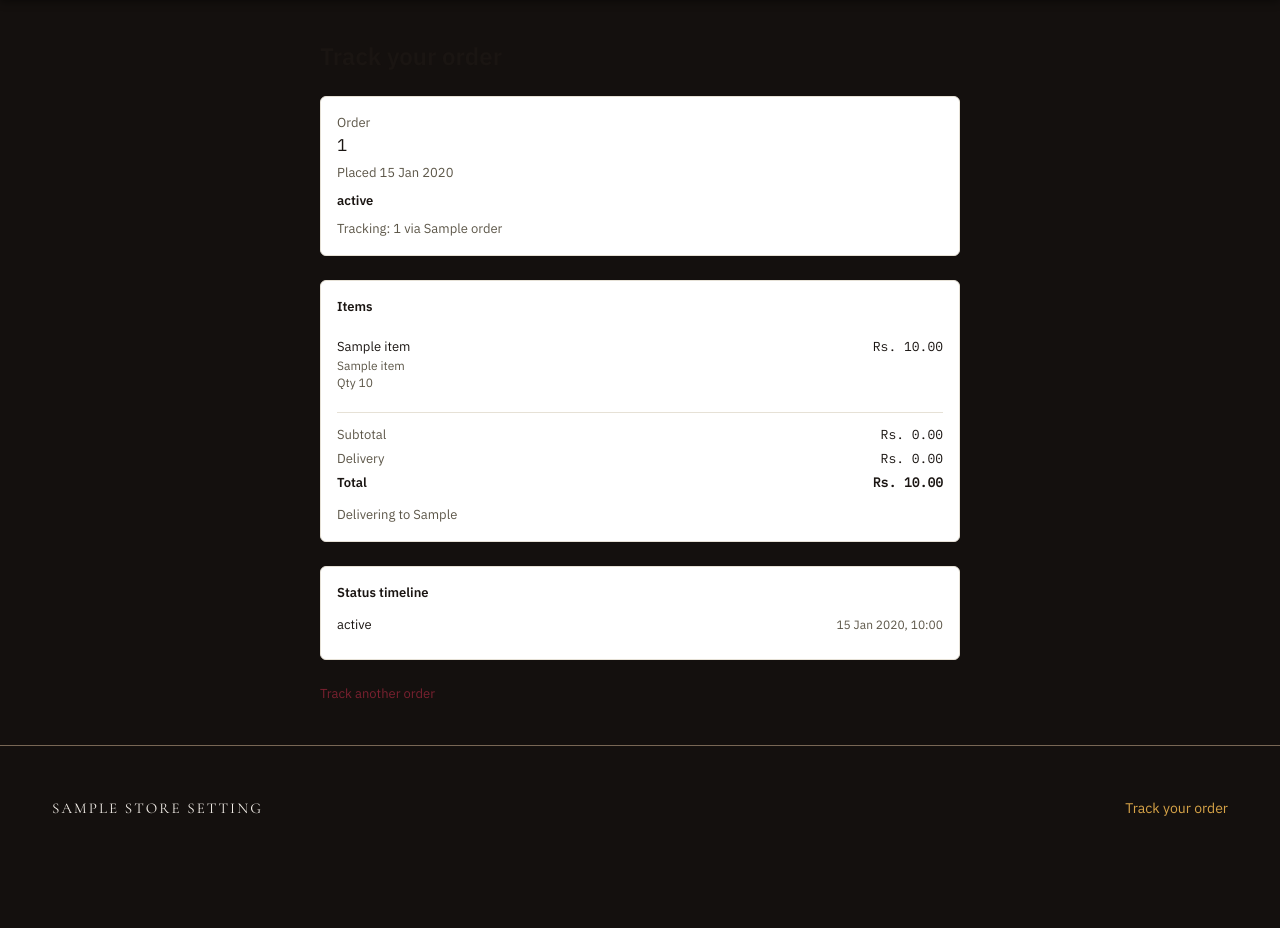
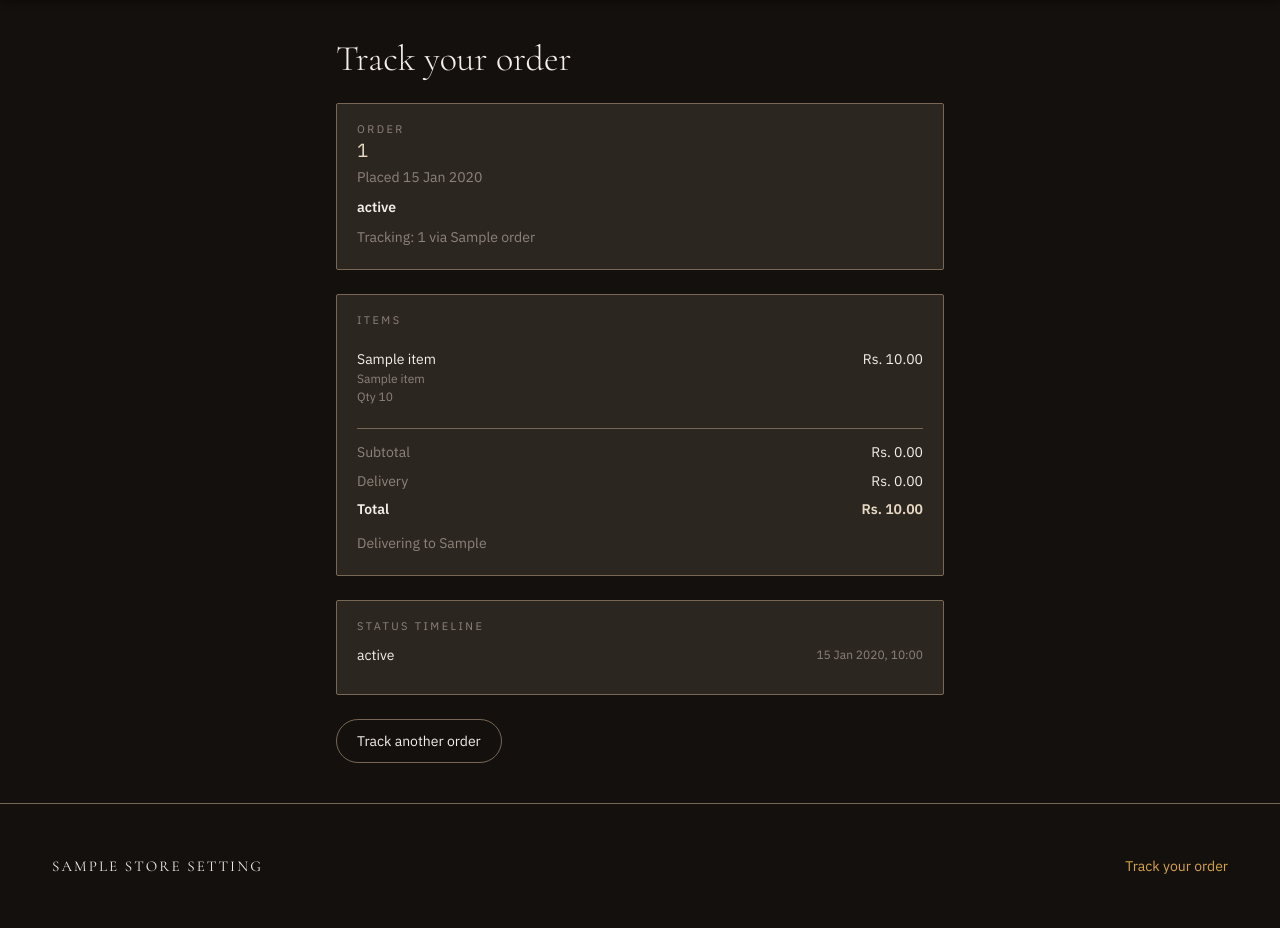
Before and after one commit to Huzaifa0223/scent-and-style-website, a Django app: template templates/orders/order_tracking.html in a window 1280 px wide. Shown: the part 69-997 px from the top of the page. Before the commit the page ends 885 px from the top, so only its background shows below. Run offline with Django 5.2, Linux system fonts and the light colour scheme; the template is opened without the code that fills it: most values are stand-ins (such as "Sample title", 1, 10 or a date in 2020); style sheets or scripts are compiled from the project's sources.

Commit message:
feat(storefront): redesign checkout, order confirmation, and tracking pages
Restyle checkout, order confirmation, and order tracking to the sf- dark
editorial token system, matching Home/Listing/PDP. Adds a
StorefrontStyledFieldMixin (core/forms.py) so CheckoutForm and
OrderTrackingForm render against sf- tokens instead of the portal's
light admin field styling, without touching the shared FIELD_CSS the
portal still relies on.

Also converts the cart drawer's and order-tracking page's primary
controls to fully rounded (pill) buttons — the quantity stepper,
Remove, Clear cart, Checkout, Track order, and Track another order —
per explicit feedback that these read as plain text, not buttons.

Co-Authored-By: Claude Sonnet 5 <noreply@anthropic.com>

```diff
--- a/orders/forms.py
+++ b/orders/forms.py
@@ -12,11 +12,11 @@ from typing import Any
 
 from django import forms
 
-from core.forms import AriaDescribedByMixin, StyledFieldMixin
+from core.forms import AriaDescribedByMixin, StorefrontStyledFieldMixin
 from core.phone import normalize_pk_mobile
 
 
-class CheckoutForm(AriaDescribedByMixin, StyledFieldMixin, forms.Form):
+class CheckoutForm(AriaDescribedByMixin, StorefrontStyledFieldMixin, forms.Form):
     name = forms.CharField(max_length=200)
     mobile_number = forms.CharField(max_length=20, label="Mobile number")
     same_as_mobile = forms.BooleanField(required=False, initial=True, label="Same as mobile")
@@ -55,7 +55,7 @@ class CheckoutForm(AriaDescribedByMixin, StyledFieldMixin, forms.Form):
         return cleaned_data
 
 
-class OrderTrackingForm(AriaDescribedByMixin, StyledFieldMixin, forms.Form):
+class OrderTrackingForm(AriaDescribedByMixin, StorefrontStyledFieldMixin, forms.Form):
     """Public order lookup (§25). Deliberately no ``clean_mobile_number``
     validation here — a malformed phone must fail the same generic way an
     order-not-found or a wrong-phone lookup does (``orders.tracking.
--- a/templates/cart/_drawer_content.html
+++ b/templates/cart/_drawer_content.html
@@ -38,14 +38,14 @@ this fragment is always swapped inside of — never rendered standalone.
     </div>
     <a
       href="{% url 'orders:checkout' %}"
-      class="min-h-sf-ctrl mt-4 flex w-full items-center justify-center rounded-sf bg-sf-brass px-3 text-center text-sf-caption font-semibold uppercase tracking-[0.1em] text-sf-fg-onbrass transition-colors duration-200 hover:bg-sf-brass-press focus:outline-none focus-visible:ring-2 focus-visible:ring-sf-brass focus-visible:ring-offset-2 focus-visible:ring-offset-sf-ink"
+      class="min-h-sf-ctrl mt-4 flex w-full items-center justify-center rounded-full bg-sf-brass px-3 text-center text-sf-caption font-semibold uppercase tracking-[0.1em] text-sf-fg-onbrass transition-colors duration-200 hover:bg-sf-brass-press focus:outline-none focus-visible:ring-2 focus-visible:ring-sf-brass focus-visible:ring-offset-2 focus-visible:ring-offset-sf-ink"
     >Checkout</a>
     <button
       type="button"
       hx-post="{% url 'cart:clear' %}"
       hx-target="#cart-drawer-content"
       hx-swap="innerHTML"
-      class="min-h-sf-tap mt-2 w-full rounded-sf text-sf-caption uppercase tracking-[0.1em] text-sf-fg-dim hover:text-sf-fg focus:outline-none focus-visible:ring-2 focus-visible:ring-sf-brass"
+      class="min-h-sf-tap mt-2 w-full rounded-full border border-sf-line text-sf-caption uppercase tracking-[0.1em] text-sf-fg-dim hover:border-sf-danger hover:text-sf-danger focus:outline-none focus-visible:ring-2 focus-visible:ring-sf-brass"
     >Clear cart</button>
   </div>
 {% else %}
--- a/templates/cart/_line_item.html
+++ b/templates/cart/_line_item.html
@@ -15,14 +15,14 @@ unavailable_reason, line_total, needs_attention).
     {% if line.unavailable_reason %}
       <p class="mt-1 text-sf-caption font-medium text-sf-danger">{{ line.unavailable_reason }}</p>
     {% endif %}
-    <div class="mt-3 flex items-center gap-1 rounded-sf border border-sf-line" style="width: fit-content;">
+    <div class="mt-3 flex items-center gap-2">
       <button
         type="button"
         hx-post="{% url 'cart:decrement' line.item.pk %}"
         hx-target="#cart-drawer-content"
         hx-swap="innerHTML"
         aria-label="Decrease quantity"
-        class="flex h-8 w-8 items-center justify-center text-sf-fg hover:text-sf-brass focus:outline-none focus-visible:ring-2 focus-visible:ring-sf-brass"
+        class="flex h-8 w-8 items-center justify-center rounded-full border border-sf-line text-sf-fg hover:border-sf-brass hover:text-sf-brass focus:outline-none focus-visible:ring-2 focus-visible:ring-sf-brass"
       >&minus;</button>
       <span class="w-6 text-center text-sf-sm text-sf-fg">{{ line.item.quantity }}</span>
       <button
@@ -32,7 +32,7 @@ unavailable_reason, line_total, needs_attention).
         hx-swap="innerHTML"
         aria-label="Increase quantity"
         {% if not line.variant or not line.variant.is_active %}disabled{% endif %}
-        class="flex h-8 w-8 items-center justify-center text-sf-fg hover:text-sf-brass disabled:cursor-not-allowed disabled:opacity-50 focus:outline-none focus-visible:ring-2 focus-visible:ring-sf-brass"
+        class="flex h-8 w-8 items-center justify-center rounded-full border border-sf-line text-sf-fg hover:border-sf-brass hover:text-sf-brass disabled:cursor-not-allowed disabled:opacity-50 focus:outline-none focus-visible:ring-2 focus-visible:ring-sf-brass"
       >+</button>
     </div>
     <button
@@ -40,7 +40,7 @@ unavailable_reason, line_total, needs_attention).
       hx-post="{% url 'cart:remove' line.item.pk %}"
       hx-target="#cart-drawer-content"
       hx-swap="innerHTML"
-      class="mt-2 text-sf-caption font-medium text-sf-fg-dim hover:text-sf-danger"
+      class="mt-2 inline-flex h-8 items-center rounded-full border border-sf-line px-3 text-sf-caption font-medium text-sf-fg-dim hover:border-sf-danger hover:text-sf-danger focus:outline-none focus-visible:ring-2 focus-visible:ring-sf-brass"
     >Remove</button>
   </div>
   <p class="shrink-0 text-sf-sm text-sf-cream">{{ line.line_total|money }}</p>
--- a/templates/orders/order_tracking.html
+++ b/templates/orders/order_tracking.html
@@ -4,116 +4,122 @@
 {% block title %}Track your order — {{ store_settings.name }}{% endblock %}
 
 {% block content %}
-  <div class="mx-auto max-w-2xl px-4 py-10">
-    <h1 class="text-2xl font-semibold text-ink">Track your order</h1>
+  <div class="mx-auto max-w-2xl px-4 py-10 sm:px-8">
+    <h1 class="font-display text-sf-d-lg font-light text-sf-fg">Track your order</h1>
 
     {% if order %}
-      <div class="mt-6 rounded border border-border-subtle bg-surface p-4">
-        <p class="text-sm text-text-muted">Order</p>
-        <p class="font-mono text-lg text-ink">{{ order.order_number }}</p>
-        <p class="mt-1 text-sm text-text-muted">Placed {{ order.created_at|date:"d M Y" }}</p>
-        <p class="mt-2 text-sm font-semibold text-ink">{{ order.get_status_display }}</p>
+      <div class="mt-6 rounded-sf border border-sf-line bg-sf-surface p-5">
+        <p class="text-sf-eyebrow uppercase text-sf-fg-dim">Order</p>
+        <p class="mt-1 text-sf-d-sm text-sf-cream">{{ order.order_number }}</p>
+        <p class="mt-1 text-sf-sm text-sf-fg-dim">Placed {{ order.created_at|date:"d M Y" }}</p>
+        <p class="mt-2 text-sf-sm font-semibold text-sf-fg">{{ order.get_status_display }}</p>
         {% if order.tracking_number %}
-          <p class="mt-2 text-sm text-text-muted">
+          <p class="mt-2 text-sf-sm text-sf-fg-dim">
             Tracking: {{ order.tracking_number }}{% if order.courier_name %} via {{ order.courier_name }}{% endif %}
           </p>
         {% endif %}
       </div>
 
-      <div class="mt-6 rounded border border-border-subtle bg-surface p-4">
-        <h2 class="text-sm font-semibold text-ink">Items</h2>
-        <ul class="mt-3 divide-y divide-border-subtle text-sm">
+      <div class="mt-6 rounded-sf border border-sf-line bg-sf-surface p-5">
+        <h2 class="text-sf-eyebrow uppercase text-sf-fg-dim">Items</h2>
+        <ul class="mt-3 divide-y divide-sf-line text-sf-sm">
           {% for item in order.items.all %}
-            <li class="flex items-start justify-between gap-3 py-2">
-              <span class="text-ink">
+            <li class="flex items-start justify-between gap-3 py-2.5">
+              <span class="text-sf-fg">
                 {{ item.product_name }}
                 {% if item.variant_label != item.sku %}
-                  <span class="block text-xs text-text-muted">{{ item.variant_label }}</span>
+                  <span class="block text-sf-caption text-sf-fg-dim">{{ item.variant_label }}</span>
                 {% endif %}
-                <span class="block text-xs text-text-muted">Qty {{ item.quantity }}</span>
+                <span class="block text-sf-caption text-sf-fg-dim">Qty {{ item.quantity }}</span>
               </span>
-              <span class="shrink-0 font-mono text-ink">{{ item.line_total|money }}</span>
+              <span class="shrink-0 text-sf-fg">{{ item.line_total|money }}</span>
             </li>
           {% endfor %}
         </ul>
-        <div class="mt-3 space-y-1 border-t border-border-subtle pt-3 text-sm">
+        <div class="mt-3 space-y-1.5 border-t border-sf-line pt-3 text-sf-sm">
           <div class="flex items-center justify-between">
-            <span class="text-text-muted">Subtotal</span>
-            <span class="font-mono text-ink">{{ order.subtotal|money }}</span>
+            <span class="text-sf-fg-dim">Subtotal</span>
+            <span class="text-sf-fg">{{ order.subtotal|money }}</span>
           </div>
           <div class="flex items-center justify-between">
-            <span class="text-text-muted">Delivery</span>
-            <span class="font-mono text-ink">{{ order.delivery_charge|money }}</span>
+            <span class="text-sf-fg-dim">Delivery</span>
+            <span class="text-sf-fg">{{ order.delivery_charge|money }}</span>
           </div>
           <div class="flex items-center justify-between font-semibold">
-            <span class="text-ink">Total</span>
-            <span class="font-mono text-ink">{{ order.total|money }}</span>
+            <span class="text-sf-fg">Total</span>
+            <span class="text-sf-cream">{{ order.total|money }}</span>
           </div>
         </div>
-        <p class="mt-3 text-sm text-text-muted">Delivering to {{ order.delivery_city }}</p>
+        <p class="mt-3 text-sf-sm text-sf-fg-dim">Delivering to {{ order.delivery_city }}</p>
       </div>
 
-      <div class="mt-6 rounded border border-border-subtle bg-surface p-4">
-        <h2 class="text-sm font-semibold text-ink">Status timeline</h2>
-        <ol class="mt-3 space-y-2 text-sm">
+      <div class="mt-6 rounded-sf border border-sf-line bg-sf-surface p-5">
+        <h2 class="text-sf-eyebrow uppercase text-sf-fg-dim">Status timeline</h2>
+        <ol class="mt-3 space-y-2 text-sf-sm">
           {% for event in order.status_events.all %}
-            <li class="flex items-center justify-between gap-3 border-b border-border-subtle pb-2 last:border-0">
-              <span class="text-ink">{{ event.get_to_status_display }}</span>
-              <span class="shrink-0 text-xs text-text-muted">{{ event.created_at|date:"d M Y, H:i" }}</span>
+            <li class="flex items-center justify-between gap-3 border-b border-sf-line pb-2 last:border-0">
+              <span class="text-sf-fg">{{ event.get_to_status_display }}</span>
+              <span class="shrink-0 text-sf-caption text-sf-fg-dim">{{ event.created_at|date:"d M Y, H:i" }}</span>
             </li>
           {% endfor %}
         </ol>
       </div>
 
+      {% comment %}
+      Round (pill) buttons here and below, per an explicit design ask:
+      this page's only calls to action were plain underlined text before
+      — easy to miss entirely. A bordered, fully-rounded button reads as
+      "press me" the way a text link doesn't.
+      {% endcomment %}
       <a
         href="{% url 'orders:tracking' %}"
-        class="mt-6 inline-block text-sm font-medium text-accent hover:text-accent-hover"
+        class="min-h-sf-tap mt-6 inline-flex items-center justify-center rounded-full border border-sf-line px-5 text-sf-sm font-medium text-sf-fg hover:border-sf-brass hover:text-sf-brass focus:outline-none focus-visible:ring-2 focus-visible:ring-sf-brass"
       >
         Track another order
       </a>
 
     {% elif not_found %}
-      <div class="mt-6 rounded border border-border-subtle bg-surface p-4 text-sm text-ink">
+      <div class="mt-6 rounded-sf border border-sf-line bg-sf-surface p-5 text-sf-sm text-sf-fg">
         We couldn't find an order matching that order number and mobile number. Double-check both
         and try again.
       </div>
       <a
         href="{% url 'orders:tracking' %}"
-        class="mt-4 inline-block text-sm font-medium text-accent hover:text-accent-hover"
+        class="min-h-sf-tap mt-4 inline-flex items-center justify-center rounded-full border border-sf-line px-5 text-sf-sm font-medium text-sf-fg hover:border-sf-brass hover:text-sf-brass focus:outline-none focus-visible:ring-2 focus-visible:ring-sf-brass"
       >
         Try again
       </a>
 
     {% elif rate_limited or locked_out %}
-      <div class="mt-6 rounded border border-border-subtle bg-surface p-4 text-sm text-ink">
+      <div class="mt-6 rounded-sf border border-sf-line bg-sf-surface p-5 text-sf-sm text-sf-fg">
         Too many attempts from this location. Please wait a while and try again.
       </div>
 
     {% else %}
-      <form method="post" class="mt-6 max-w-sm space-y-4">
+      <form method="post" class="mt-6 max-w-sm space-y-5">
         {% csrf_token %}
         {% if form.non_field_errors %}
-          <div class="rounded bg-danger-soft px-3 py-2 text-sm text-danger">
+          <div class="rounded-sf border border-sf-danger bg-sf-danger/10 px-3 py-2 text-sf-sm text-sf-danger">
             {{ form.non_field_errors }}
           </div>
         {% endif %}
         {% for field in form %}
           <div>
-            <label for="{{ field.id_for_label }}" class="block text-sm font-medium text-ink">
+            <label for="{{ field.id_for_label }}" class="text-sf-eyebrow uppercase text-sf-fg-dim">
               {{ field.label }}
             </label>
             {{ field }}
-            <p id="{{ field.id_for_label }}-error" class="mt-1 text-xs text-danger">
+            <p id="{{ field.id_for_label }}-error" class="mt-1 text-sf-caption text-sf-danger">
               {% if field.errors %}{{ field.errors|striptags }}{% endif %}
             </p>
           </div>
         {% endfor %}
         <button
           type="submit"
-          class="inline-flex min-h-11 items-center justify-center rounded bg-accent px-5 text-sm
-                 font-semibold text-white hover:bg-accent-hover focus:outline-none
-                 focus-visible:ring-2 focus-visible:ring-accent focus-visible:ring-offset-2
-                 focus-visible:ring-offset-paper"
+          class="min-h-sf-ctrl inline-flex w-full items-center justify-center rounded-full bg-sf-brass px-5 text-sf-caption
+                 font-semibold uppercase tracking-[0.1em] text-sf-fg-onbrass transition-colors duration-200
+                 hover:bg-sf-brass-press focus:outline-none focus-visible:ring-2 focus-visible:ring-sf-brass
+                 focus-visible:ring-offset-2 focus-visible:ring-offset-sf-ink"
         >
           Track order
         </button>
```
Also changed, not shown: core/forms.py (+31 -0 lines), templates/orders/checkout.html (+32 -32 lines), templates/orders/order_confirmation.html (+27 -27 lines).
